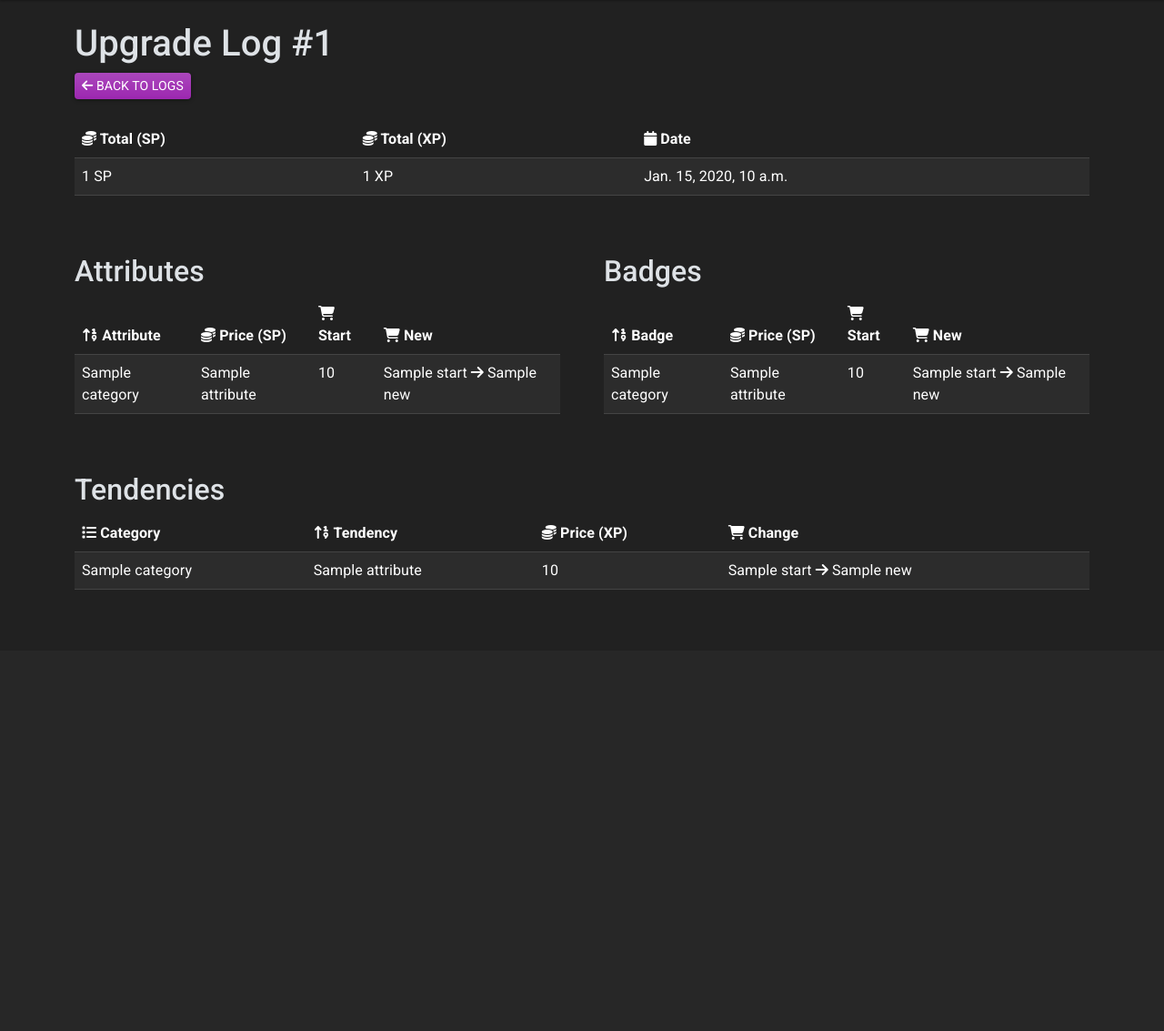
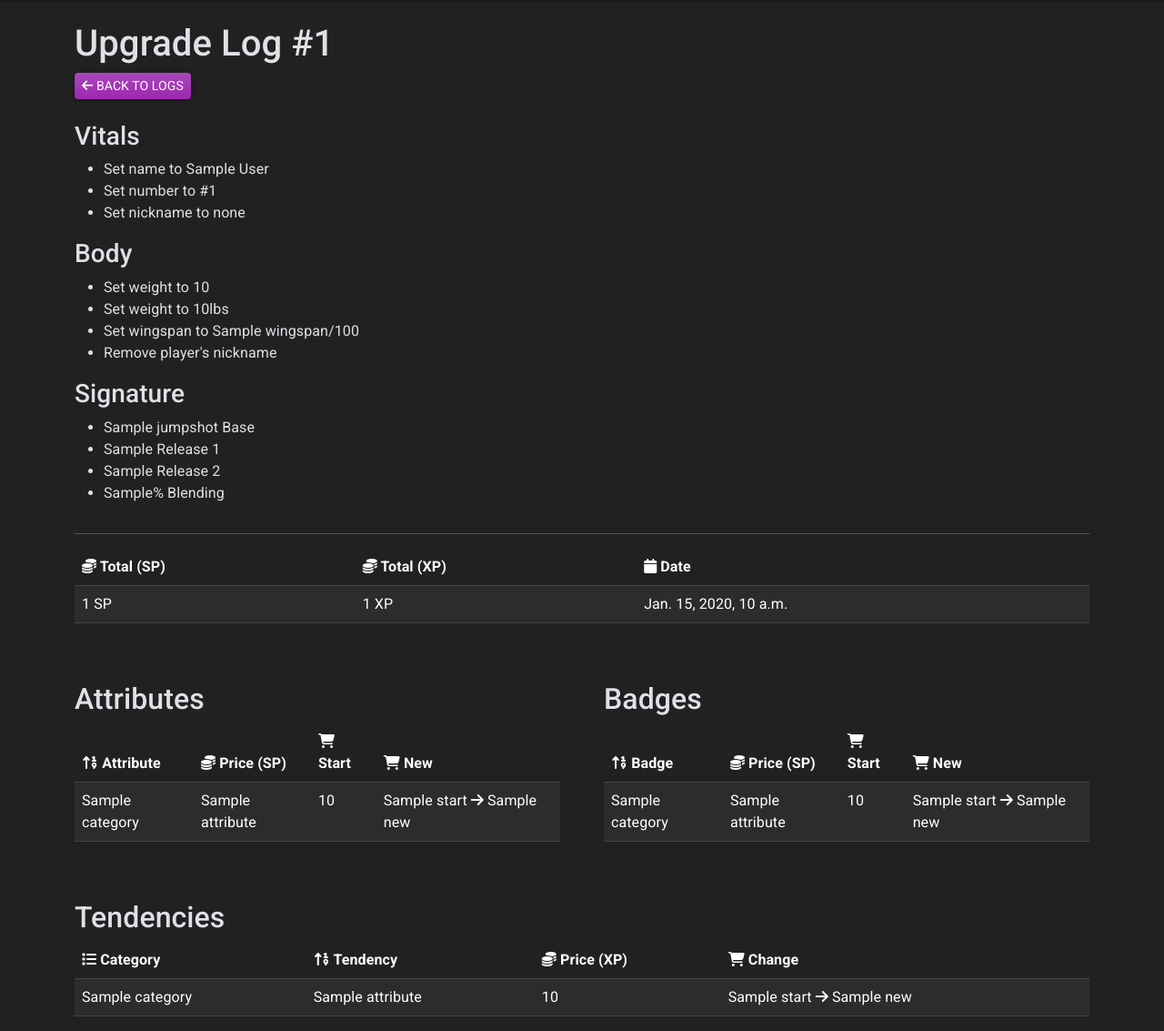
Before and after one commit to doublesync/TheRussellCup, a Django app: template templates/logs/upgrade_log.html in a window 1280 px wide. Shown: the part 85-1218 px from the top of the page at 91% size. Before the commit the page ends 733 px from the top, so only its background shows below. Run offline with Django 5.2, Linux system fonts and the light colour scheme; the template is opened without the code that fills it: most values are stand-ins (such as "Sample title", 1, 10 or a date in 2020); data that the repository does not hold is empty; some libraries are stand-ins or nearby versions.

Commit message:
Added walkthrough to upgrade logs.

```diff
--- a/templates/logs/upgrade_log.html
+++ b/templates/logs/upgrade_log.html
@@ -12,6 +12,31 @@
                 <a href="{% url 'view_logs' log.player.id %}" class="btn btn-sm btn-info"><i class="fa-solid fa-arrow-left"></i> Back to Logs</a>
             </div>
         </div>
+        <div class="row gx-5 gy-5">
+            <div class="col-md-12">
+                <h3>Vitals</h3>
+                <ul class="list-style-none">
+                    <li>Set name to {{ log.player.first_name }} {{ log.player.last_name }}</li>
+                    <li>Set number to #{{ log.player.number }}</li>
+                    <li>Set nickname to none</li>
+                </ul>
+                <h3 for="body-list" class="form-label">Body</h3>
+                <ul id="body-list" class="list-style-none">
+                    <li>Set weight to {{ log.player.height_imperial }}</li>
+                    <li>Set weight to {{ log.player.weight }}lbs</li>
+                    <li>Set wingspan to {{ log.player.wingspan }}/100</li>
+                    <li>Remove player's nickname</li>
+                </ul>
+                <h3 for="signature-list" class="form-label">Signature</h3>
+                <ul id="signature-list" class="list-style-none">
+                    <li>{{ log.player.jumpshot }} Base</li>
+                    <li>{{ log.player.jumpshot_release_1 }} Release 1</li>
+                    <li>{{ log.player.jumpshot_release_2 }} Release 2</li>
+                    <li>{{ log.player.jumpshot_blending }}% Blending</li>
+                </ul>
+            </div>
+        </div>
+        <hr>
         <div class="row gx-5 gy-5">
             <div class="col-md-12">
                 <table class="table table-striped">
```
